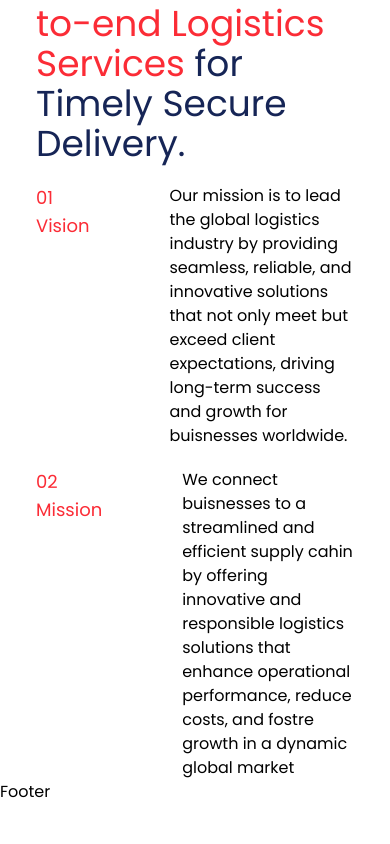
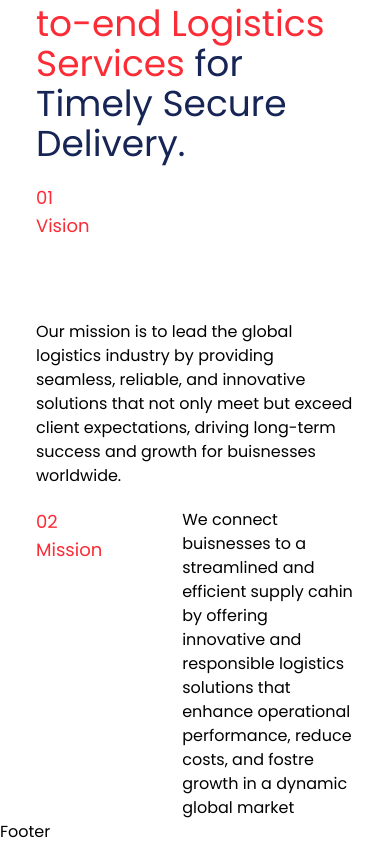
Before and after one commit to LupoNetn/Ford-X, a React (Vite) app: page / in a window 390 px wide. Shown: the part 1365-2209 px from the top of the page. Before the commit the page ends 2169 px from the top, so only its background shows below. Built offline with nearby package versions, Linux system fonts and the light colour scheme; a web font is replaced by a local one.

Commit message:
Update AtYourService.jsx

```diff
--- a/src/components/Home/AtYourService.jsx
+++ b/src/components/Home/AtYourService.jsx
@@ -24,7 +24,7 @@
           </h3>
 
           <div className='mt-5 flex flex-col gap-5'>
-            <div className='flex justify-between gap-20'>
+            <div className='flex flex-col md:flex-row justify-between gap-20'>
 
               <div className='text-lg text-red-500'>
                 <p>01</p>
```
